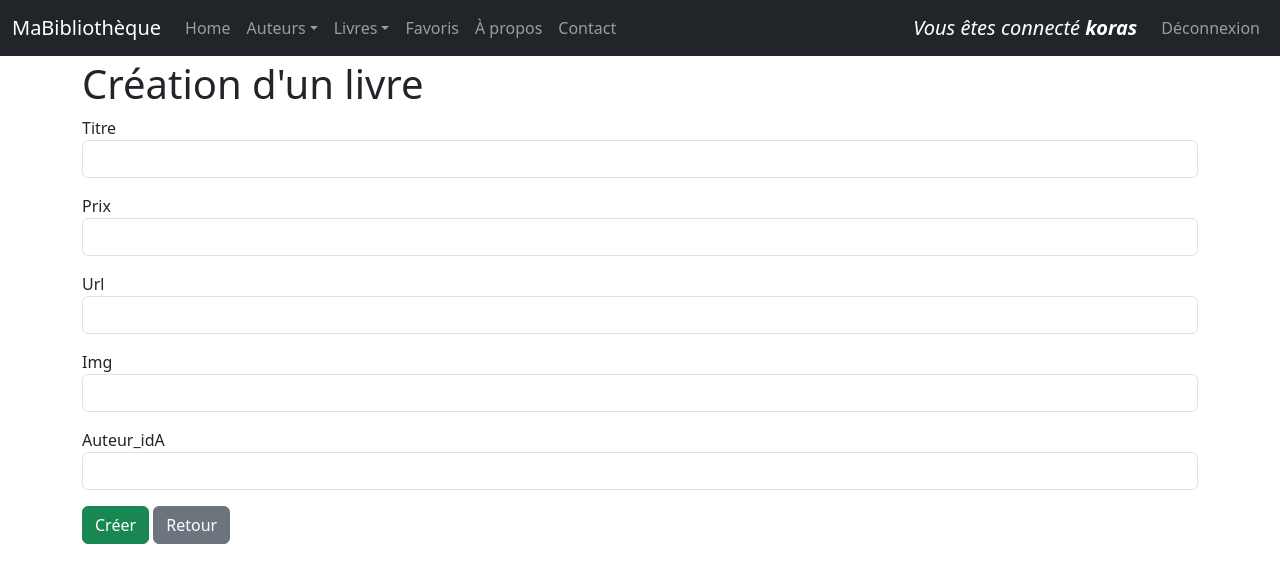
After one commit to korasrar/but2_devweb, a Flask app: page /livre/create/ in a window 1280 px wide. The commit adds this page. Shown: the top 583 px of the page. Run offline with Flask 3, Linux system fonts and the light colour scheme; a user stored in the database is signed in.

Commit message:
dev_web : ajout de la fonction pour ajouter un nouveau livre dans la bd

```diff
--- a/TutoFlask/monApp/forms.py
+++ b/TutoFlask/monApp/forms.py
@@ -12,6 +12,22 @@
     idL=HiddenField('idL')
     Prix = StringField ('Prix', validators =[DataRequired()])
 
+
+class FormCreateLivre(FlaskForm):
+    Titre = StringField ('Titre', validators =[DataRequired()])
+    Prix = StringField ('Prix', validators =[DataRequired()])
+    Url = StringField ('Url', validators =[DataRequired()])
+    Img = StringField ('Img', validators =[DataRequired()])
+    Auteur_idA = StringField ('Auteur_idA', validators =[DataRequired()])
+
+
+"""idL = db.Column(db.Integer, primary_key=True)
+    Prix = db.Column(db.Float)
+    Titre = db.Column(db.String(255))
+    Url = db.Column(db.String(255))
+    Img = db.Column(db.String(255))
+    auteur_id = db.Column (db.Integer , db.ForeignKey ("auteur.idA") )
+    auteur = db.relationship ("Auteur", backref =db.backref ("livres", lazy="dynamic") )"""
 class LoginForm(FlaskForm):
     Login = StringField ('Identifiant')
     Password = PasswordField ('Mot de passe')
--- a/TutoFlask/monApp/templates/base.html
+++ b/TutoFlask/monApp/templates/base.html
@@ -34,6 +34,9 @@
                         <ul class="dropdown-menu" aria-labelledby="livresDropdown">
                             <li><a class="dropdown-item" href="{{ url_for('getLivres') }}">Liste des livres</a>
                             </li>
+                            {% if current_user.is_authenticated %}
+                            <li><a class="dropdown-item" href="{{ url_for('createLivre') }}">Créer un livre</a></li>
+                            {% endif %}
                         </ul>
                     </li>
                     {% if current_user.is_authenticated %}
--- /dev/null
+++ b/TutoFlask/monApp/templates/livre_create.html
@@ -0,0 +1,100 @@
+{% extends "base.html" %}
+{% block main %}
+<h1 >Création d'un livre</h1>
+    <form role="form" method="POST" action="{{ url_for ('insertLivre') }}">
+        {{ createForm.hidden_tag () }}
+
+        <div
+            {% if createForm.Titre.errors %}
+                class="form-group has-error"
+            {% else %}
+                class="form-group mb-3"
+            {% endif %}
+        >
+        {{ createForm.Titre.label }}
+        {{ createForm.Titre(size=50, class_="form-control") }}
+        </div>
+        {% if createForm.Titre.errors %}
+            <ul class="list-group">
+            {% for e in createForm.Titre.errors %}
+                <li class="list-group-item list-group-item-danger">{{ e }}</li>
+            {% endfor %}
+            </ul>
+        {% endif %}
+
+        <div
+            {% if createForm.Prix.errors %}
+                class="form-group has-error"
+            {% else %}
+                class="form-group mb-3"
+            {% endif %}
+        >
+        {{ createForm.Prix.label }}
+        {{ createForm.Prix(size=50, class_="form-control") }}
+        </div>
+        {% if createForm.Prix.errors %}
+            <ul class="list-group">
+            {% for e in createForm.Prix.errors %}
+                <li class="list-group-item list-group-item-danger">{{ e }}</li>
+            {% endfor %}
+            </ul>
+        {% endif %}
+
+        <div
+            {% if createForm.Url.errors %}
+                class="form-group has-error"
+            {% else %}
+                class="form-group mb-3"
+            {% endif %}
+        >
+        {{ createForm.Url.label }}
+        {{ createForm.Url(size=50, class_="form-control") }}
+        </div>
+        {% if createForm.Url.errors %}
+            <ul class="list-group">
+            {% for e in createForm.Url.errors %}
+                <li class="list-group-item list-group-item-danger">{{ e }}</li>
+            {% endfor %}
+            </ul>
+        {% endif %}
+
+        <div
+            {% if createForm.Img.errors %}
+                class="form-group has-error"
+            {% else %}
+                class="form-group mb-3"
+            {% endif %}
+        >
+        {{ createForm.Img.label }}
+        {{ createForm.Img(size=50, class_="form-control") }}
+        </div>
+        {% if createForm.Img.errors %}
+            <ul class="list-group">
+            {% for e in createForm.Img.errors %}
+                <li class="list-group-item list-group-item-danger">{{ e }}</li>
+            {% endfor %}
+            </ul>
+        {% endif %}
+
+        <div
+            {% if createForm.Auteur_idA.errors %}
+                class="form-group has-error"
+            {% else %}
+                class="form-group mb-3"
+            {% endif %}
+        >
+        {{ createForm.Auteur_idA.label }}
+        {{ createForm.Auteur_idA(size=50, class_="form-control") }}
+        </div>
+        {% if createForm.Auteur_idA.errors %}
+            <ul class="list-group">
+            {% for e in createForm.Auteur_idA.errors %}
+                <li class="list-group-item list-group-item-danger">{{ e }}</li>
+            {% endfor %}
+            </ul>
+        {% endif %}
+
+        <input class="btn btn-success" type="submit" value="Créer">
+        <a href="{{ url_for('getAuteurs') }}" class="btn btn-secondary">Retour</a>
+    </form>
+{% endblock %}
--- a/TutoFlask/monApp/views.py
+++ b/TutoFlask/monApp/views.py
@@ -1,9 +1,8 @@
 from .app import app, db
 from flask import render_template, request, url_for, redirect
-from config import ABOUT
-from config import CONTACT
+from config import ABOUT, CONTACT
 from monApp.models import Auteur, Livre, Favori
-from monApp.forms import FormAuteur, FormLivre, LoginForm, FavoriForm
+from monApp.forms import FormAuteur, FormLivre, LoginForm, FavoriForm, FormCreateLivre
 from flask_login import login_user, logout_user, login_required, current_user
 
 
@@ -134,6 +133,27 @@
                            livres=lesLivres)
 
 
+@app.route('/livres/insert/', methods=("POST", ))
+@login_required
+def insertLivre():
+    insertedLivre = None
+    unForm = FormCreateLivre()
+    if unForm.validate_on_submit():
+        insertedLivre = Livre(Titre=unForm.Titre.data, Prix=unForm.Prix.data, Url=unForm.Url.data, Img=unForm.Img.data, auteur_id=unForm.Auteur_idA.data)
+        db.session.add(insertedLivre)
+        db.session.commit()
+        insertedId = Livre.query.count()
+        return redirect(url_for('viewLivre', idL=insertedId))
+    return render_template("livre_create.html", createForm=unForm)
+
+
+@app.route('/livre/create/')
+@login_required
+def createLivre():
+    unForm = FormCreateLivre()
+    return render_template("livre_create.html", createForm=unForm)
+
+
 @app.route('/livres/<idL>/update/')
 @login_required
 def updateLivre(idL):
```
Also changed, not shown: TutoFlask/monApp.db.
